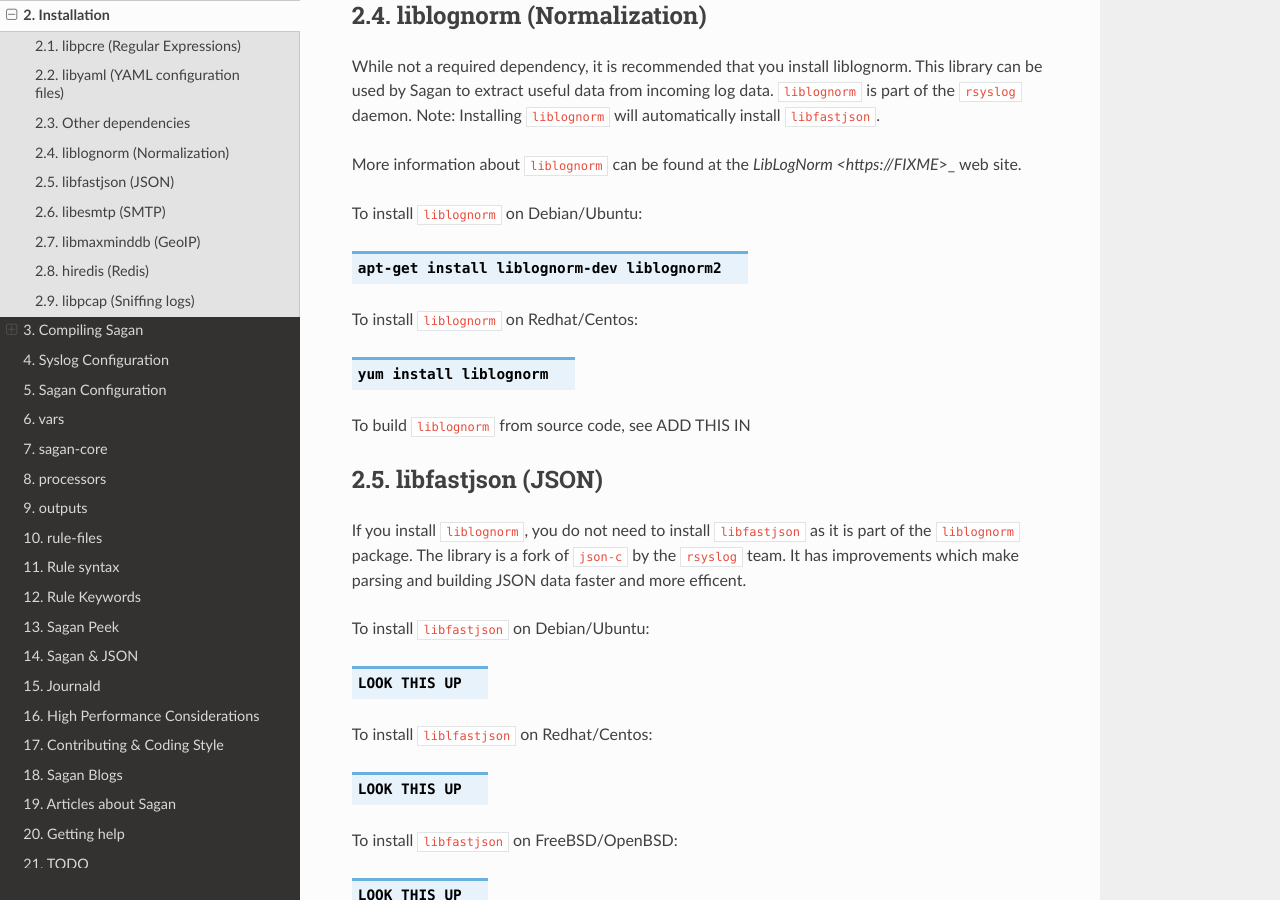
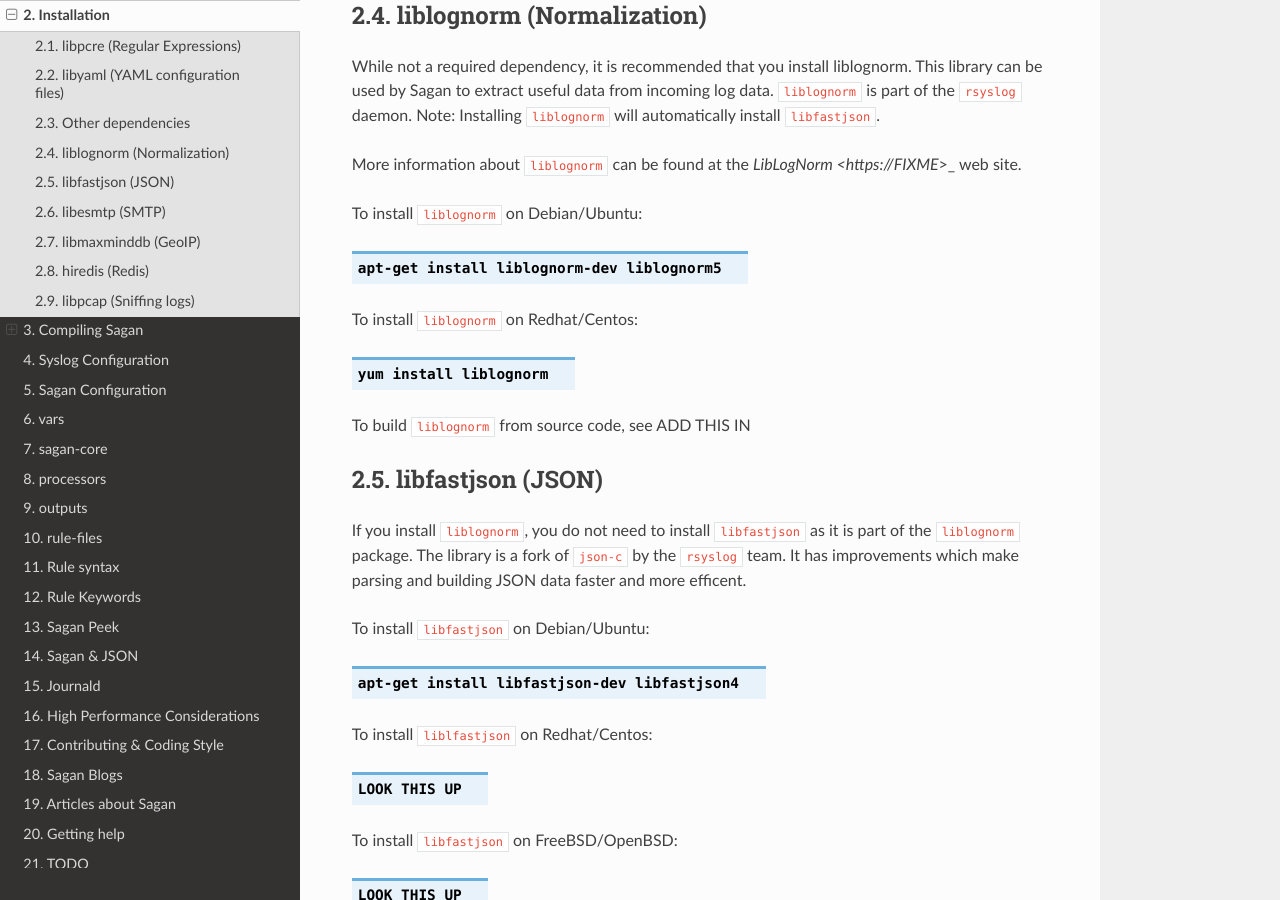
Before and after one commit to quadrantsec/sagan, a Sphinx documentation site: the page built from doc/source/install.rst, in a window 1280 px wide and 900 px high, scrolled down 1540 px. Built offline with Sphinx 7.4.7 and the Read the Docs theme 2.0.0, drawn with Linux system fonts in a browser that asks for light colours; pages that are not in the unit, such as notebooks, are missing from menus.

Commit message:
Updating install docs

```diff
--- a/doc/source/install.rst
+++ b/doc/source/install.rst
@@ -71,7 +71,7 @@ More information about ``liblognorm`` can be found at the `LibLogNorm <https://F
 
 To install ``liblognorm`` on Debian/Ubuntu:
 
-.. option:: apt-get install liblognorm-dev liblognorm2
+.. option:: apt-get install liblognorm-dev liblognorm5
 
 To install ``liblognorm`` on Redhat/Centos:
 
@@ -88,7 +88,7 @@ parsing and building JSON data faster and more efficent.
 
 To install ``libfastjson`` on Debian/Ubuntu:
 
-.. option:: LOOK THIS UP
+.. option:: apt-get install libfastjson-dev libfastjson4
 
 To install ``liblfastjson`` on Redhat/Centos:
 
@@ -192,7 +192,7 @@ Installation from source distributions files.
 
 Basic steps::
 
-    git clone https://github.com/beave/sagan
+    git clone https://github.com/quadrantsec/sagan.git
     cd sagan
     ./autogen.sh
     ./configure
```
